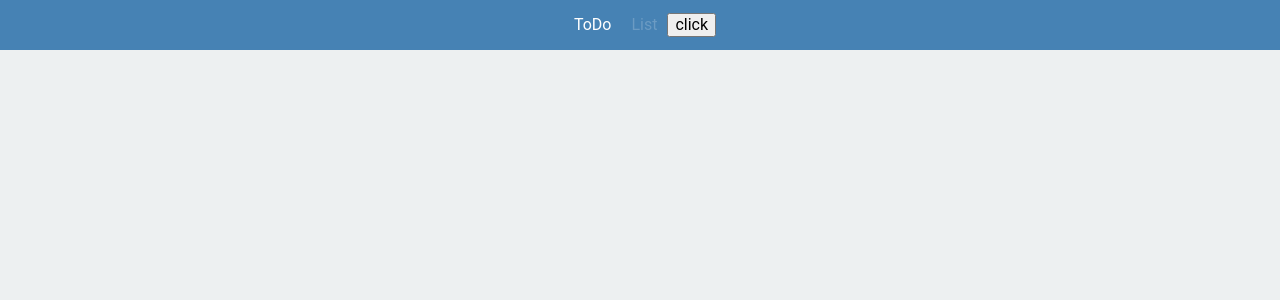
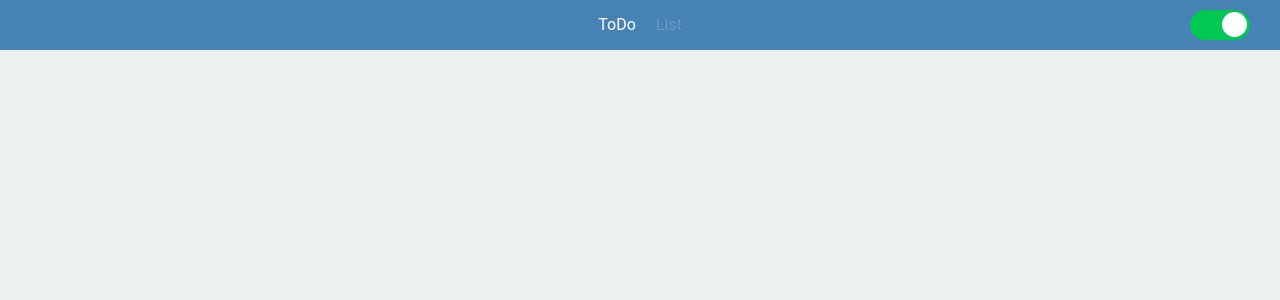
Before and after one commit to alekselo/TodoList, a React (Create React App) app: page /list in a window 1280 px wide. Shown: the top 300 px of the page. Built offline with nearby package versions, Linux system fonts and the light colour scheme.

Commit message:
feat: added toggle button

```diff
--- a/src/components/Header/Header.component.tsx
+++ b/src/components/Header/Header.component.tsx
@@ -1,20 +1,34 @@
 import { useDispatch, useSelector } from "react-redux";
-import { Link, Header as H, Container } from "./Header.styled";
+import {
+  Link,
+  Header as H,
+  Container,
+  LinkWrapper,
+  ButtonContainer,
+} from "./Header.styled";
+import { toggleThemeAction } from "../../redux/themeList";
+import { ToggleButton } from "../ToggleButton/ToggleButton.component";
 import { RootState } from "../../store/store";
-import { toggleThemeAction } from "../../redux/themeList";
 
 export const Header = () => {
   const dispatch = useDispatch();
-  const theme = useSelector((state: RootState) => state.themeList.theme);
 
-  console.log(theme.name);
+  const root = useSelector((state: RootState) => state.themeList.status);
+
+  const handleClick = () => {
+    dispatch(toggleThemeAction());
+  };
 
   return (
     <H>
       <Container>
-        <Link to="/">ToDo</Link>
-        <Link to="/list">List</Link>
-        <button onClick={() => dispatch(toggleThemeAction())}>click</button>
+        <LinkWrapper>
+          <Link to="/">ToDo</Link>
+          <Link to="/list">List</Link>
+        </LinkWrapper>
+        <ButtonContainer>
+          <ToggleButton onClick={handleClick} toggled={root} />
+        </ButtonContainer>
       </Container>
     </H>
   );
--- a/src/components/Header/Header.styled.ts
+++ b/src/components/Header/Header.styled.ts
@@ -20,6 +20,12 @@ export const Container = styled.div`
     justify-content: center;
 `
 
+export const LinkWrapper = styled.div`
+  display: flex;
+  align-items: center;
+  justify-content: center;
+`;
+
 export const Link = styled(NavLink)`
     text-decoration: none;
     padding: 10px;
@@ -29,3 +35,7 @@ export const Link = styled(NavLink)`
         color: #ffffff33;
     }
 `
+export const ButtonContainer = styled.div`
+    position: absolute;
+    right: 30px;
+`;
--- a/src/components/ListItem/ListItem.component.tsx
+++ b/src/components/ListItem/ListItem.component.tsx
@@ -2,7 +2,6 @@ import { TodoItem } from "../../models/TodoItem";
 import { Link } from "./ListItem.styled";
 
 export const ListItem = ({ todo }: { todo: TodoItem }) => {
-  console.log(todo.isDone);
   return (
     <>
       <Link isDone={todo.isDone} rel="noreferrer" to={`/list/${todo.id}`}>
--- /dev/null
+++ b/src/components/ToggleButton/ToggleButton.component.tsx
@@ -0,0 +1,35 @@
+import { useState } from "react";
+
+import {
+  ToggleInput,
+  ToggleLabel,
+  ToggleSpan,
+  ToggleStrong,
+} from "./ToggleButton.styles";
+
+type ToggleProps = {
+  label?: string;
+  toggled: boolean;
+  onClick: (toggle: boolean) => void;
+};
+
+export const ToggleButton = ({ label, toggled, onClick }: ToggleProps) => {
+  const [isToggled, toggle] = useState(toggled);
+
+  const callback = () => {
+    toggle(!isToggled);
+    onClick(!isToggled);
+  };
+
+  return (
+    <ToggleLabel>
+      <ToggleInput
+        type="checkbox"
+        defaultChecked={isToggled}
+        onClick={callback}
+      />
+      <ToggleSpan />
+      <ToggleStrong>{label}</ToggleStrong>
+    </ToggleLabel>
+  );
+};
--- /dev/null
+++ b/src/components/ToggleButton/ToggleButton.styles.ts
@@ -0,0 +1,54 @@
+import styled from "styled-components";
+
+export const ToggleLabel = styled.label`
+    position: relative;
+    display: inline-block;
+    width: 60px;
+    height: 30px;
+`
+
+export const ToggleInput = styled.input`
+    opacity: 0;
+    width: 0;
+    height: 0;
+`
+
+export const ToggleSpan = styled.span`
+  position: absolute;
+  cursor: pointer;
+  top: 0;
+  left: 0;
+  right: 0;
+  bottom: 0;
+  background: #2c3e50;
+  transition: 0.3s;
+  border-radius: 30px;
+
+  &:before {
+    position: absolute;
+    content: "";
+    height: 25px;
+    width: 25px;
+    left: 3px;
+    bottom: 2.6px;
+    background-color: #fff;
+    border-radius: 50%;
+    transition: 0.3s;
+}
+
+${ToggleInput}:checked + & {
+  background-color: #00c853;
+
+  &:before {
+    transform: translateX(29px);
+  }
+}
+`;
+export const ToggleStrong = styled.strong`
+    position: absolute;
+    left: 100%;
+    width: max-content;
+    line-height: 30px;
+    margin-left: 10px;
+    cursor: pointer;
+`
--- a/src/redux/themeList.ts
+++ b/src/redux/themeList.ts
@@ -3,11 +3,13 @@ import { Theme } from '../models/Themes'
 import { themes } from '../styles/themes'
 
 export interface ThemeState {
-    theme: Theme
+    theme: Theme,
+    status: boolean,
 }
 
 const initialState: ThemeState = {
-    theme: themes['light']
+    theme: themes['light'],
+    status: true,
 }
 
 export const themeSlice = createSlice({
@@ -15,7 +17,8 @@ export const themeSlice = createSlice({
     initialState,
     reducers: {
         toggleThemeAction: (state) => {
-            state.theme = state.theme.name === 'light' ? themes['dark'] : themes['light']
+            state.theme = state.theme.name === 'light' ? themes['dark'] : themes['light'];
+            state.status = state.theme.name === 'light' ? true : false;
         },
     },
 })
```
